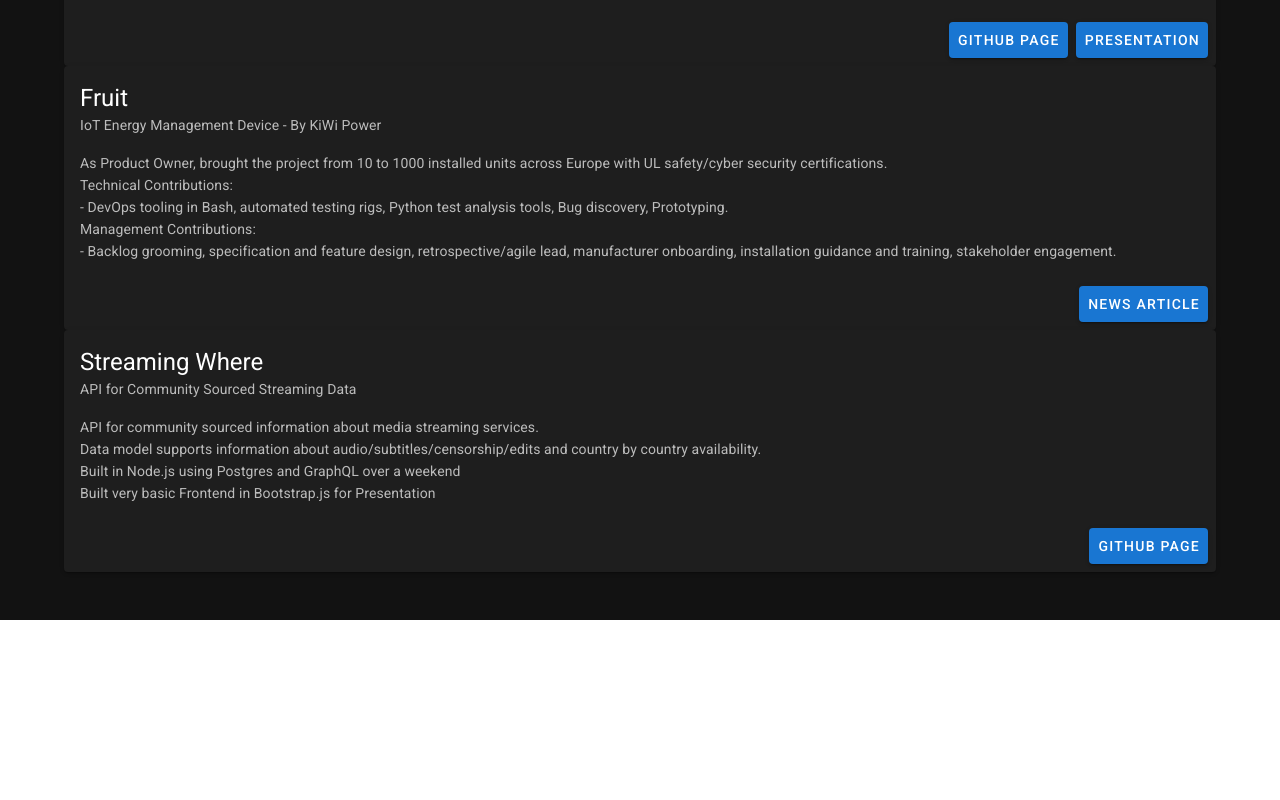
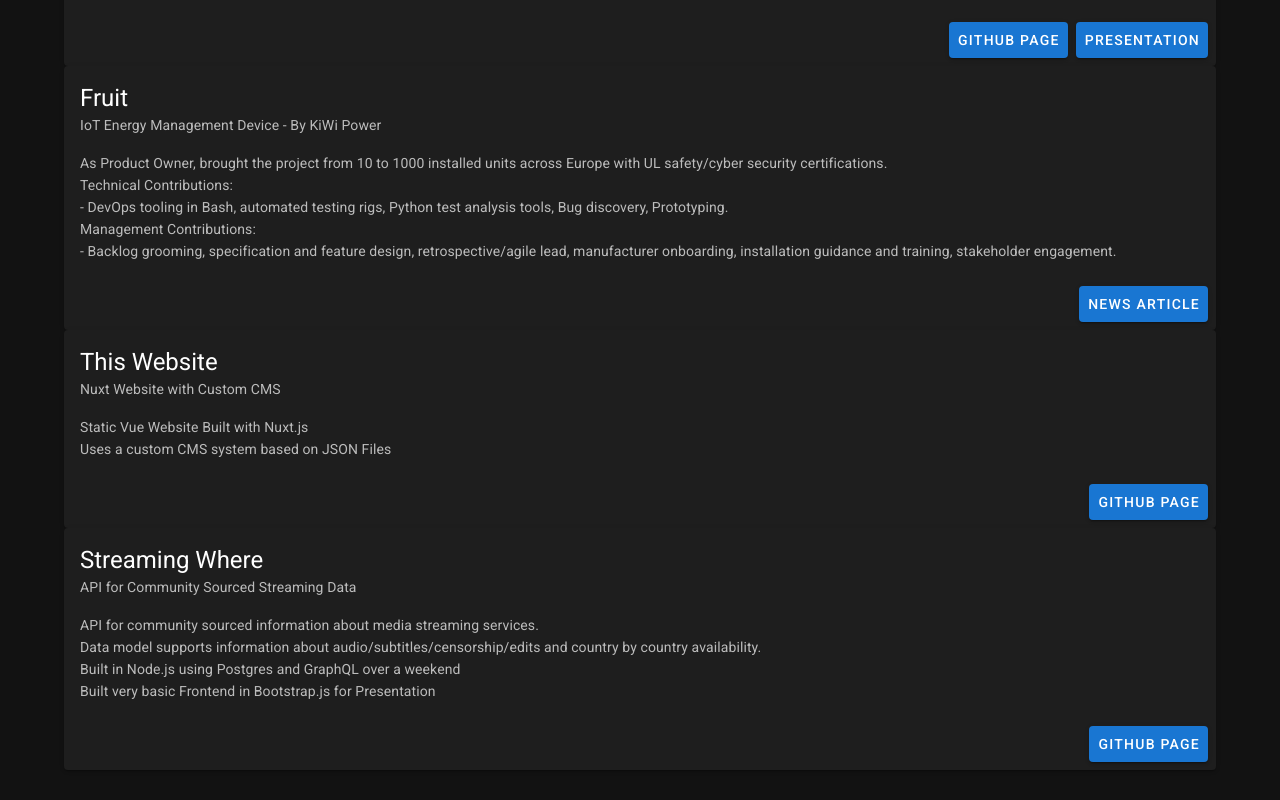
Before and after one commit to FraserTooth/frasertooth.github.io-vueApp, a Nuxt app: page /projects in a window 1280 px wide. Shown: the part 1126-1926 px from the top of the page. Before the commit the page ends 1746 px from the top, so only its background shows below. Built offline with nearby package versions, Linux system fonts and the light colour scheme.

Commit message:
New Project Added

```diff
--- a/assets/data/projects/projects.js
+++ b/assets/data/projects/projects.js
@@ -3,8 +3,17 @@
 import goexamine from './goexamine.json'
 import reflectra from './reflectra.json'
 import fruit from './fruit.json'
+import thisWebsite from './thisWebsite.json'
 import streamingWhere from './streamingWhere.json'
 
-const projects = [qlab, alwyn, goexamine, reflectra, fruit, streamingWhere]
+const projects = [
+  qlab,
+  alwyn,
+  goexamine,
+  reflectra,
+  fruit,
+  thisWebsite,
+  streamingWhere
+]
 
 export default projects
--- /dev/null
+++ b/assets/data/projects/thisWebsite.json
@@ -0,0 +1,11 @@
+{
+  "title": "This Website",
+  "subtitle": "Nuxt Website with Custom CMS",
+  "paragraphs": [
+    "Static Vue Website Built with Nuxt.js",
+    "Uses a custom CMS system based on JSON Files"
+  ],
+  "links": {
+    "Github Page": "https://github.com/FraserTooth/frasertooth.github.io-vueApp"
+  }
+}
```
